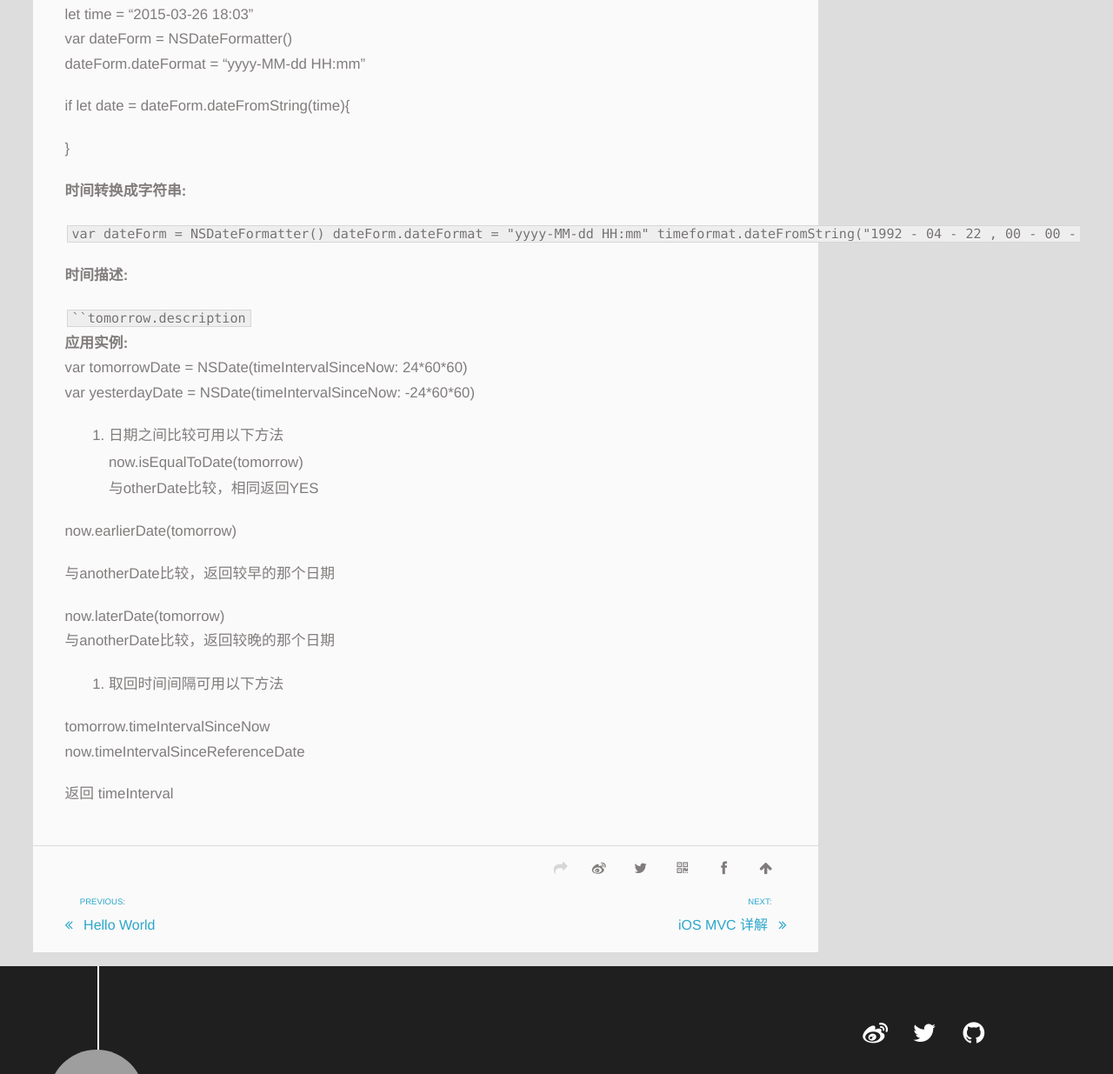
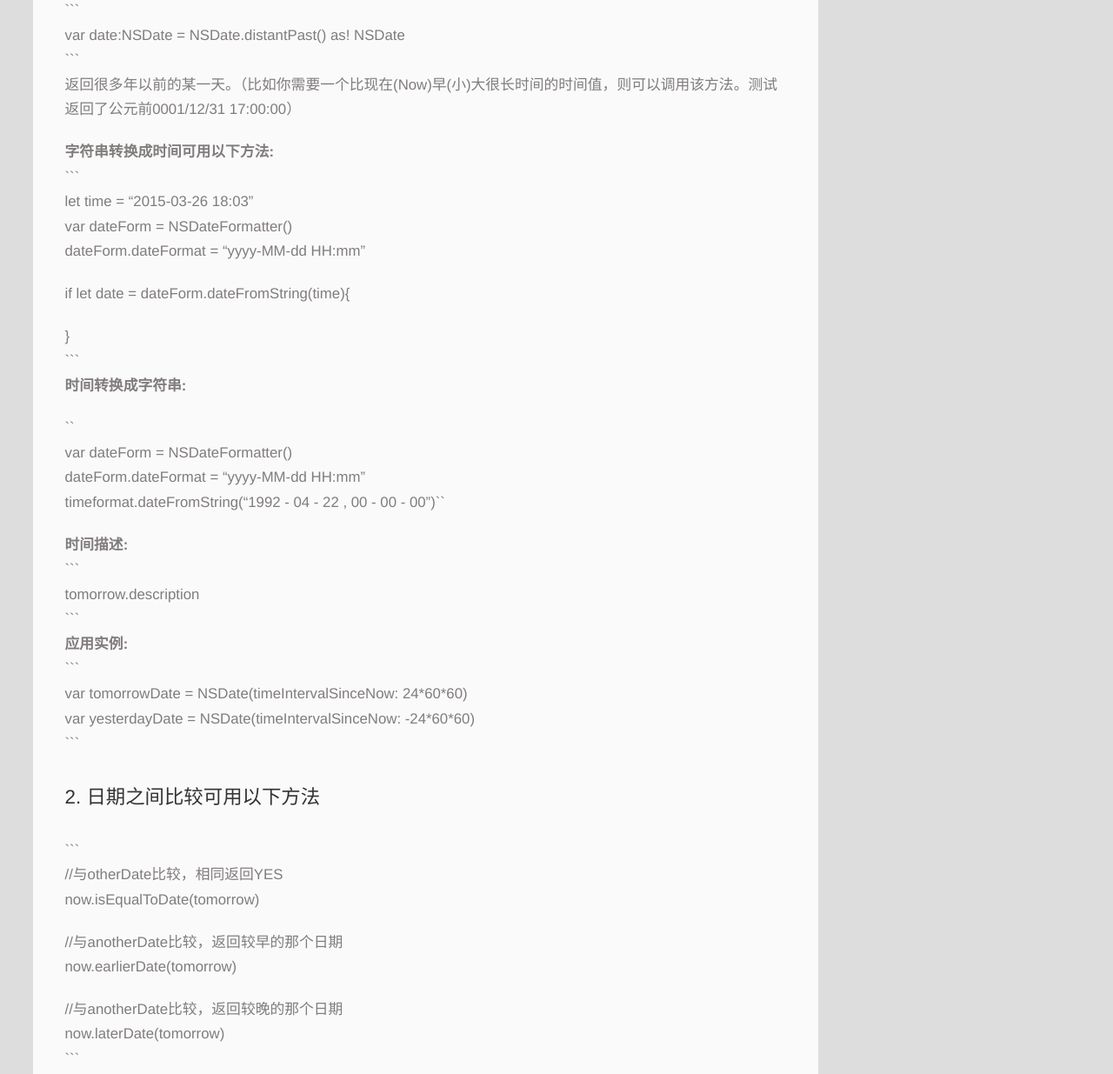
Before and after one commit to locfrirepo/locfrirepo.github.io, a plain HTML site: page 2015/09/20/NSDate-相关/index.html in a window 1280 px wide. Shown: the part 1082-2317 px from the top of the page at 87% size. Drawn offline with Linux system fonts and the light colour scheme; grey boxes are pictures that could not be loaded; a script that the page names is missing.

Commit message:
Site updated: 2015-09-20 14:51:17

````diff
--- a/2015/09/20/NSDate-相关/index.html
+++ b/2015/09/20/NSDate-相关/index.html
@@ -9,9 +9,7 @@
 
     <meta name="author" content="xinnyu">
 
-    <meta name="description" content="1. 创建或初始化可用以下方法用于创建NSDate实例的类方法有:1var date = NSDate()
-返回当前时间1 var date = NSDate(timeIntervalSinceNow: 1000)
-返回以当前时间为基准，然后过了1000秒的时间 var date = NSDate(">
+    <meta name="description" content="1. 创建或初始化可用以下方法用于创建NSDate实例的类方法有:```var date = NSDate()```返回当前时间``` var date = NSDate(timeIntervalSinceNow: 1000)```返回以当前时间为基准，然后过了1000秒的时间``` var dat">
 
 
 
@@ -81,7 +79,7 @@
     </p>
   <p class="article-time">
     <time datetime="2015-09-20T04:59:52.000Z" itemprop="datePublished">2015-09-20</time>
-    更新日期:<time datetime="2015-09-20T05:41:29.000Z" itemprop="dateModified">2015-09-20</time>
+    更新日期:<time datetime="2015-09-20T06:51:02.000Z" itemprop="dateModified">2015-09-20</time>
 
   </p>
 </header>
@@ -90,33 +88,19 @@
 
 		<div id="toc" class="toc-article">
 			<strong class="toc-title">文章目录</strong>
-		<ol class="toc"><li class="toc-item toc-level-3"><a class="toc-link" href="#1-_创建或初始化可用以下方法"><span class="toc-number">1.</span> <span class="toc-text">1. 创建或初始化可用以下方法</span></a></li></ol>
+		<ol class="toc"><li class="toc-item toc-level-3"><a class="toc-link" href="#1-_创建或初始化可用以下方法"><span class="toc-number">1.</span> <span class="toc-text">1. 创建或初始化可用以下方法</span></a></li><li class="toc-item toc-level-3"><a class="toc-link" href="#2-_日期之间比较可用以下方法"><span class="toc-number">2.</span> <span class="toc-text">2. 日期之间比较可用以下方法</span></a></li><li class="toc-item toc-level-3"><a class="toc-link" href="#3-_取回时间间隔可用以下方法"><span class="toc-number">3.</span> <span class="toc-text">3. 取回时间间隔可用以下方法</span></a></li></ol>
 		</div>
 
-		<h3 id="1-_创建或初始化可用以下方法">1. 创建或初始化可用以下方法</h3><p>用于创建NSDate实例的类方法有:<br><figure class="highlight stylus"><table><tr><td class="gutter"><pre><span class="line">1</span><br></pre></td><td class="code"><pre><span class="line"><span class="tag">var</span> date = <span class="function"><span class="title">NSDate</span><span class="params">()</span></span></span><br></pre></td></tr></table></figure></p>
-<p>返回当前时间<br><figure class="highlight stylus"><table><tr><td class="gutter"><pre><span class="line">1</span><br></pre></td><td class="code"><pre><span class="line"> <span class="tag">var</span> date = <span class="function"><span class="title">NSDate</span><span class="params">(timeIntervalSinceNow: <span class="number">1000</span>)</span></span></span><br></pre></td></tr></table></figure></p>
-<p>返回以当前时间为基准，然后过了1000秒的时间<br> var date = NSDate(timeIntervalSinceReferenceDate: 1000)<br>返回以2001/01/01 GMT为基准，然后过了1000秒的时间<br> var date = NSDate(timeIntervalSince1970: 1000)<br>返回以1970/01/01 GMT为基准，然后过了1000秒的时间<br> var date:NSDate = NSDate.distantFuture() as! NSDate<br>返回很多年以后的未来的某一天。（比如你需要一个比现在(Now)晚(大)很长时间的时间值，则可以调用该方法。测试返回了4000/12/31 16:00:00）<br> var date:NSDate = NSDate.distantPast() as! NSDate<br>返回很多年以前的某一天。（比如你需要一个比现在(Now)早(小)大很长时间的时间值，则可以调用该方法。测试返回了公元前0001/12/31 17:00:00）</p>
-<p><strong>字符串转换成时间可用以下方法:</strong></p>
-<p>let time = “2015-03-26 18:03”<br>var dateForm = NSDateFormatter()<br>dateForm.dateFormat = “yyyy-MM-dd HH:mm”</p>
+		<h3 id="1-_创建或初始化可用以下方法">1. 创建或初始化可用以下方法</h3><p>用于创建NSDate实例的类方法有:<br>```<br>var date = NSDate()<br>```<br>返回当前时间<br>```<br> var date = NSDate(timeIntervalSinceNow: 1000)<br>```<br>返回以当前时间为基准，然后过了1000秒的时间<br>```<br> var date = NSDate(timeIntervalSinceReferenceDate: 1000)<br>```<br>返回以2001/01/01 GMT为基准，然后过了1000秒的时间<br>```<br>var date = NSDate(timeIntervalSince1970: 1000)<br>```<br>返回以1970/01/01 GMT为基准，然后过了1000秒的时间<br>```<br> var date:NSDate = NSDate.distantFuture() as! NSDate<br>```<br>返回很多年以后的未来的某一天。（比如你需要一个比现在(Now)晚(大)很长时间的时间值，则可以调用该方法。测试返回了4000/12/31 16:00:00）<br>```<br>var date:NSDate = NSDate.distantPast() as! NSDate<br>```<br>返回很多年以前的某一天。（比如你需要一个比现在(Now)早(小)大很长时间的时间值，则可以调用该方法。测试返回了公元前0001/12/31 17:00:00）</p>
+<p><strong>字符串转换成时间可用以下方法:</strong><br> ```<br>let time = “2015-03-26 18:03”<br>var dateForm = NSDateFormatter()<br>dateForm.dateFormat = “yyyy-MM-dd HH:mm”</p>
 <p>if let date = dateForm.dateFromString(time){</p>
-<p>  }</p>
-<p><strong>时间转换成字符串:</strong></p>
-<p><code>var dateForm = NSDateFormatter()
-dateForm.dateFormat = &quot;yyyy-MM-dd HH:mm&quot;
-timeformat.dateFromString(&quot;1992 - 04 - 22 , 00 - 00 - 00&quot;)</code></p>
-<p><strong>时间描述:</strong></p>
-<p><code>``tomorrow.description</code><br><strong>应用实例:</strong><br> var tomorrowDate = NSDate(timeIntervalSinceNow: 24*60*60)<br> var yesterdayDate = NSDate(timeIntervalSinceNow: -24*60*60)</p>
-<ol>
-<li>日期之间比较可用以下方法<br>now.isEqualToDate(tomorrow)<br>与otherDate比较，相同返回YES</li>
-</ol>
-<p>now.earlierDate(tomorrow)</p>
-<p>与anotherDate比较，返回较早的那个日期</p>
-<p>now.laterDate(tomorrow)<br>与anotherDate比较，返回较晚的那个日期</p>
-<ol>
-<li>取回时间间隔可用以下方法</li>
-</ol>
-<p>tomorrow.timeIntervalSinceNow<br>now.timeIntervalSinceReferenceDate</p>
-<p>返回 timeInterval</p>
+<p>  }<br>```<br><strong>时间转换成字符串:</strong></p>
+<p>``<br>var dateForm = NSDateFormatter()<br>dateForm.dateFormat = “yyyy-MM-dd HH:mm”<br>timeformat.dateFromString(“1992 - 04 - 22 , 00 - 00 - 00”)``</p>
+<p><strong>时间描述:</strong><br>```<br>tomorrow.description<br>```<br><strong>应用实例:</strong><br>```<br> var tomorrowDate = NSDate(timeIntervalSinceNow: 24*60*60)<br> var yesterdayDate = NSDate(timeIntervalSinceNow: -24*60*60)<br> ```</p>
+<h3 id="2-_日期之间比较可用以下方法">2. 日期之间比较可用以下方法</h3><p>```<br>//与otherDate比较，相同返回YES<br>now.isEqualToDate(tomorrow)  </p>
+<p>//与anotherDate比较，返回较早的那个日期<br>now.earlierDate(tomorrow)</p>
+<p>//与anotherDate比较，返回较晚的那个日期<br>now.laterDate(tomorrow)<br>```</p>
+<h3 id="3-_取回时间间隔可用以下方法">3. 取回时间间隔可用以下方法</h3><p>```<br>//返回 timeInterval<br>tomorrow.timeIntervalSinceNow<br>now.timeIntervalSinceReferenceDate<br>```</p>
 
 	</div>
 		<footer class="article-footer clearfix">
@@ -164,7 +148,7 @@ timeformat.dateFromString(&quot;1992 - 04 - 22 , 00 - 00 - 00&quot;)</code></p>
 
   <div id="toc" class="toc-aside">
   <strong class="toc-title">文章目录</strong>
-  <ol class="toc"><li class="toc-item toc-level-3"><a class="toc-link" href="#1-_创建或初始化可用以下方法"><span class="toc-number">1.</span> <span class="toc-text">1. 创建或初始化可用以下方法</span></a></li></ol>
+  <ol class="toc"><li class="toc-item toc-level-3"><a class="toc-link" href="#1-_创建或初始化可用以下方法"><span class="toc-number">1.</span> <span class="toc-text">1. 创建或初始化可用以下方法</span></a></li><li class="toc-item toc-level-3"><a class="toc-link" href="#2-_日期之间比较可用以下方法"><span class="toc-number">2.</span> <span class="toc-text">2. 日期之间比较可用以下方法</span></a></li><li class="toc-item toc-level-3"><a class="toc-link" href="#3-_取回时间间隔可用以下方法"><span class="toc-number">3.</span> <span class="toc-text">3. 取回时间间隔可用以下方法</span></a></li></ol>
   </div>
 
 <div id="asidepart">
````
Also changed, not shown: index.html (+1 -3 lines).
